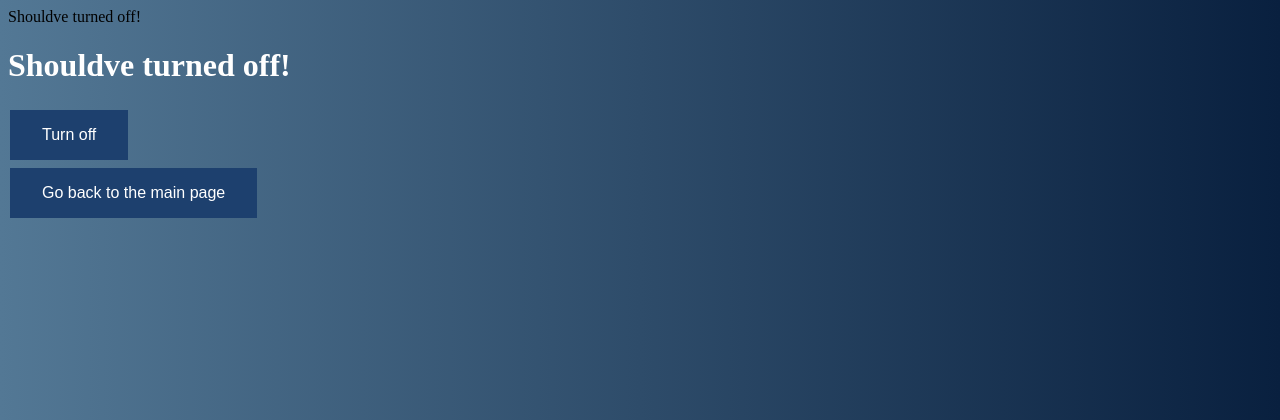
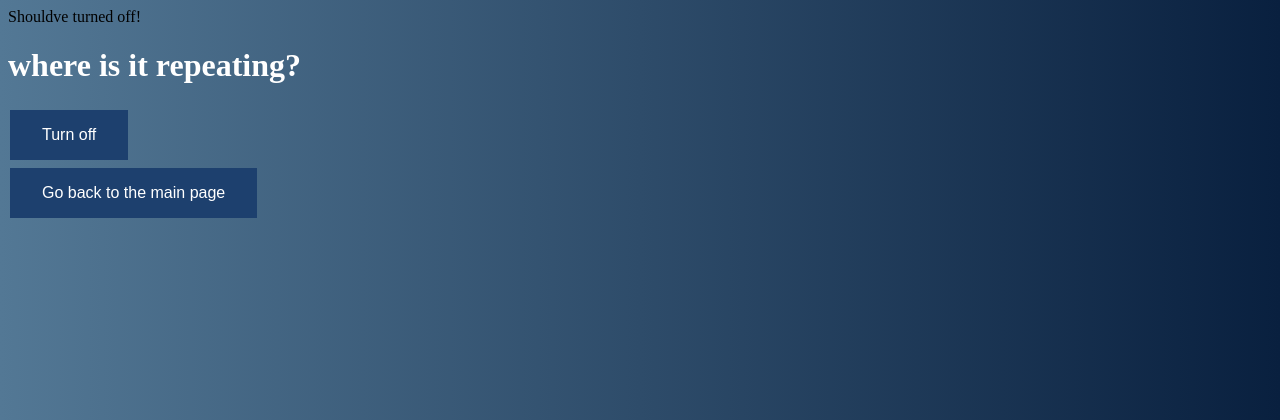
Before and after one commit to pro-gamer007/Bro-Website-Thingy, a Flask app: template templates/on.html in a window 1280 px wide. Shown: the top 420 px of the page. Run offline with Flask 2, Linux system fonts and the light colour scheme; the template is opened without the code that fills it, so the values that code supplies are empty.

Commit message:
Test for a bug

```diff
--- a/templates/on.html
+++ b/templates/on.html
@@ -44,7 +44,7 @@
 <head><title">Shouldve turned off!</title>
     <meta charset=utf-8> </head>
     <body>
-        <h1 style="color:rgb(255, 255, 255)"></title>Shouldve turned off!</h1>
+        <h1 style="color:rgb(255, 255, 255)"></title>where is it repeating?</h1>
         <form action="/off/">
             <input class="button button2" type="submit" value="Turn off" />
             </form>
```
